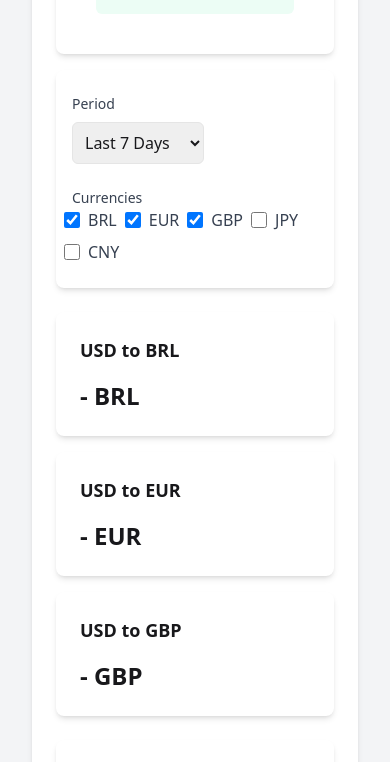
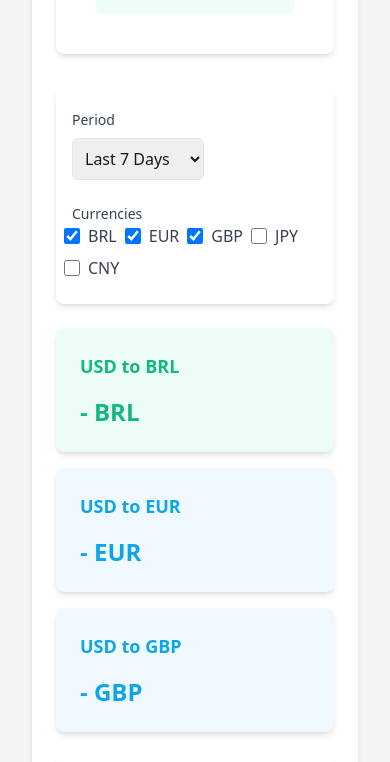
Before and after one commit to aleksanderpalamar/usd-exchange-rates-tracker, a Next.js app: page / in a window 390 px wide. Shown: the part 714-1476 px from the top of the page. Built offline with nearby package versions, Linux system fonts and the light colour scheme; no server answers.

Commit message:
Improve responsive design and add conditional styling for currency cards

```diff
--- a/app/page.tsx
+++ b/app/page.tsx
@@ -90,6 +90,7 @@ export default function Home() {
         <h1 className='text-3xl font-bold text-gray-800 mb-8'>
           USD Exchange Rates Tracker 📈
         </h1>
+        <div className="flex flex-col md:flex-row gap-4">
           <CurrencyConverter />
           <Filters
               selectedPeriod={selectedPeriod}
@@ -97,6 +98,7 @@ export default function Home() {
               setSelectedPeriod={setSelectedPeriod}
               setSelectedCurrencies={setSelectedCurrencies}
           />
+        </div>
         <CurrencyCards data={realTimeData} currencies={selectedCurrencies} />
 
         <div className='bg-white p-6 rounded-lg shadow-md mb-6'>
--- a/components/CurrencyCards.tsx
+++ b/components/CurrencyCards.tsx
@@ -9,9 +9,9 @@ export default function CurrencyCards({ data, currencies }: CurrencyCardProps) {
   return (
     <div className='grid grid-cols-1 md:grid-cols-3 gap-4 mb-6'>
       {currencies.map(currency => (
-        <div key={currency} className='bg-white p-6 rounded-lg shadow-md'>
-          <h2 className='text-lg font-semibold mb-4 text-zinc-900'>USD to {currency}</h2>
-          <p className='text-2xl font-bold text-zinc-900'>
+        <div key={currency} className={`${currency === 'BRL' ? 'bg-emerald-50 text-emerald-500' : 'bg-sky-50 text-sky-500'} p-6 rounded-lg shadow-md`}>
+          <h2 className='text-lg font-semibold mb-4'>USD to {currency}</h2>
+          <p className='text-2xl font-bold'>
             {`${data[currency] ? data[currency].toFixed(2) : '-'} ${currency}`}
           </p>
         </div>
--- a/components/Filters.tsx
+++ b/components/Filters.tsx
@@ -21,8 +21,8 @@ export default function Filters({
   }
 
   return (
-    <div className='bg-white p-6 rounded-lg shadow-md mb-6'>
-      <div className='flex flex-wrap -mx-2 gap-6'>
+    <div className='bg-white p-6 rounded-lg w-fit h-fit md:w-fit md:h-32 shadow-md mb-6'>
+      <div className='flex flex-col md:flex-row -mx-2 gap-6'>
         <div>
           <label className="block text-sm font-medium text-gray-700 mb-2">Period</label>
           <select
```
Lines whose indentation alone changed are shown as unchanged.
